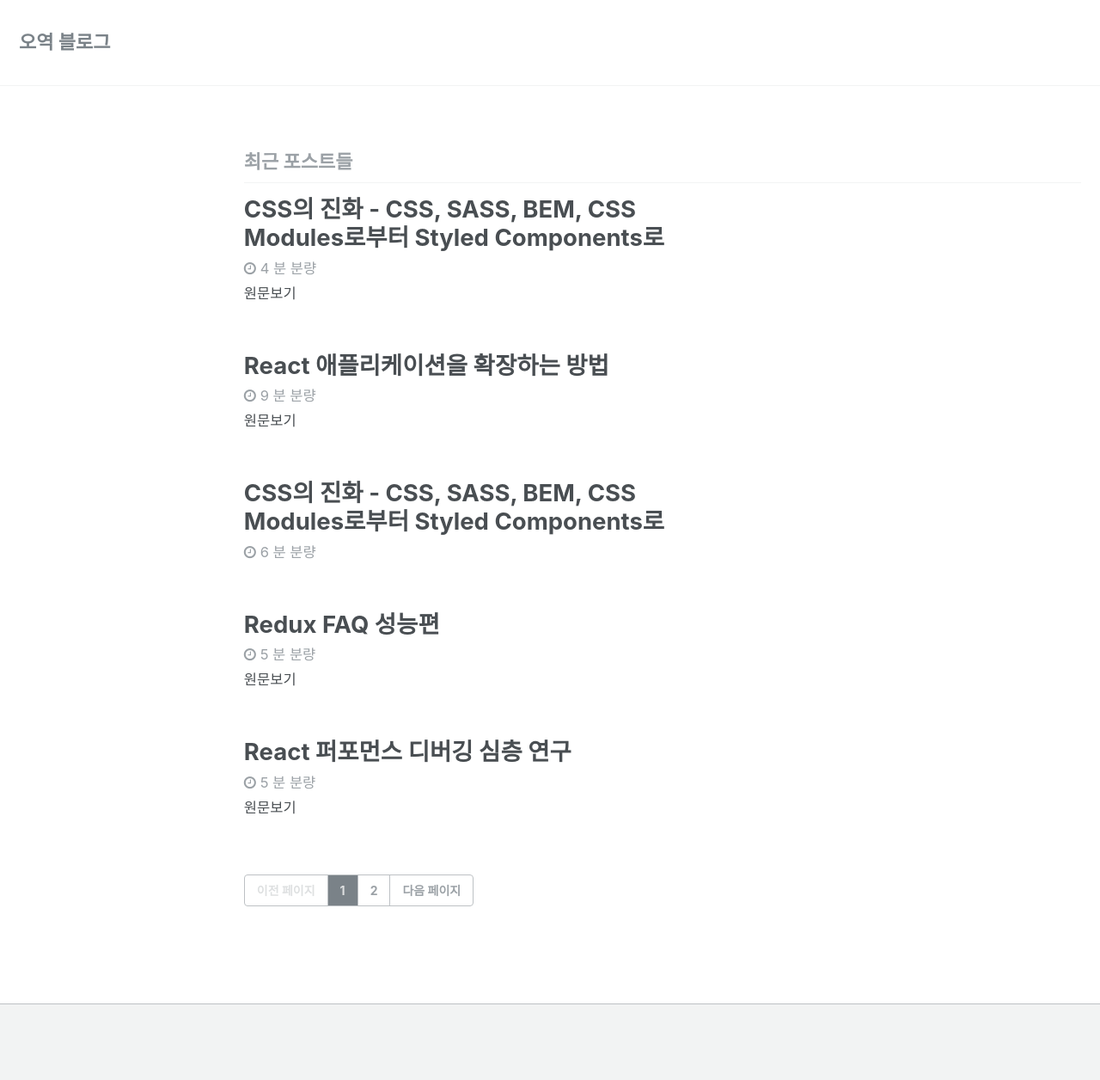
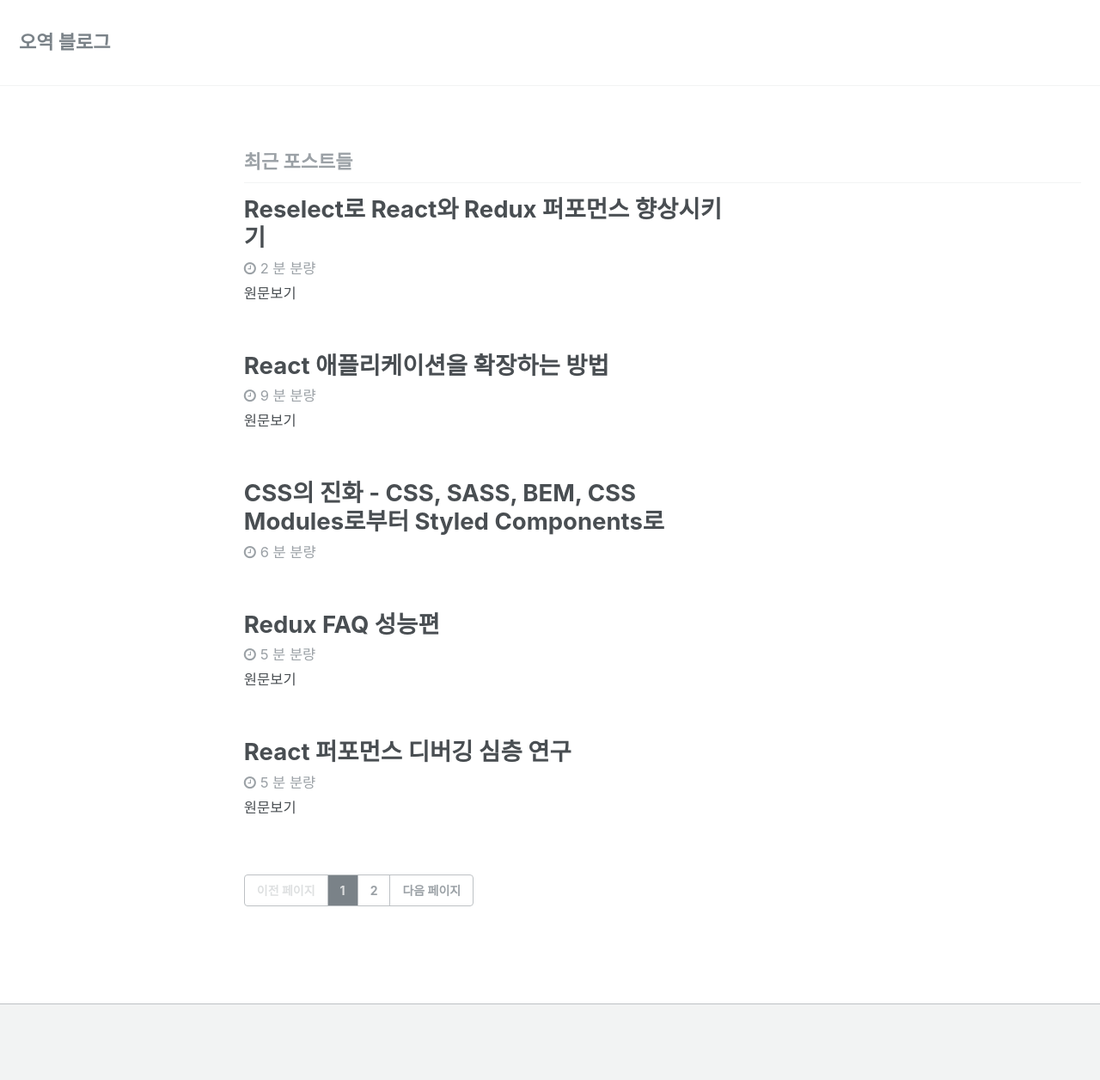
Before and after one commit to orezytivarg/orezytivarg.github.io, a Jekyll site: the page built from index.html, in a window 1280 px wide. Shown: the whole page at 86% size. Built offline with Jekyll 4.4.1, drawn with Linux system fonts in a browser that asks for light colours; the list of posts is cut into pages by our own code; some of the changed lines change nothing that is shown.

Commit message:
translate new post

```diff
--- a/_posts/2017-01-13-improving-react-and-redux-performance-with-reselect.md
+++ b/_posts/2017-01-13-improving-react-and-redux-performance-with-reselect.md
@@ -1,66 +1,67 @@
 ---
-id: css-evolution-from-css-sass-bem-css-modules-to-styled-components
-title: CSS의 진화 - CSS, SASS, BEM, CSS Modules로부터 Styled Components로
+id: improving-react-and-redux-performance-with-reselect
+title: Reselect로 React와 Redux 퍼포먼스 향상시키기
 category: Redux
 ---
 [원문보기](http://blog.rangle.io/react-and-redux-performance-with-reselect/)
 
-# Improving React and Redux performance with Reselect
+# Reselect로 React와 Redux 퍼포먼스 향상시키기
 
 ![](http://blog.rangle.io/content/images/2016/06/neil-fenton-memoization-1.gif)
 
-When used together, React and Redux are an awesome combination of technologies that help us structure applications with a true separation of concerns. Even with React being extremely performant out of the box, there comes a time when even higher performance is required.
+React와 Redux를 함께 사용하면 애플리케이션을 관심사가 분리되도로 구조화하는 최고의 기술 조합이 된다. 그러나 React가 아무리 기존에 비해 엄청난 성능을 보여주더라도 시간이 지나면 더욱 높은 성능이 요구되기 마련이다.
 
-One of the more expensive operations that React can perform is the rendering cycle. When a component detects a change in input, the render cycle is triggered.
+React가 실행하는 가장 값비싼 오퍼레이션 중 하나는 바로 렌더링 싸이클이다. 컴포넌트가 인풋 컨트롤의 변경을 탐지했을때, 렌더 사이클은 시작된다.
 
-When we first get started with React, we typically don’t worry about how costly these render cycles are. But as our UIs grow in complexity, we need to start concerning ourselves with them. React offers us some tools to hijack the render cycle and prevent re-rendering if we deem it isn't necessary. To do this, we can tap into the componentShouldUpdate lifecycle event, and return a boolean that says whether or not the component should update. This is the basis of the PureRenderMixin, which compares the incoming props and state with the previous props and state, and returns false if equality passes.
+React를 처음 접했을때, 우리는 렌더 사이클에 대해서 아무런 걱정도 하지 않았다. 그러나 UI가 커지고 복잡해짐면서 그에대한 걱정을 시작할 필요가 있었다. React는 불필요한 렌더링을 예방할 수 있도록 렌더 싸이클을 중간에 가로챌 수 있는 툴을 제안한다. shouldComponentUpdate 라이프사이클 이벤트를 이용하여 true false를 반환하면 된다. 이것은 이전 props와 새 props의 동등성을 비교하여 동등할때 false를 리턴하는 PureRenderMixin의 기반이 된다.
 
-This, coupled with Immutable datasets, provides us with a substantial performance improvement because we can easily determine if a component should re-render or not. Unfortunately, this only goes so far.
+이것은 Immutable 데이터셋과 결합하여 상당한 성능 향상을 제공한다. 유감스럽게도 지금은 여기까지다.
 
-Consider the following problem: We are building a shopping cart, with 3 types of input:
+다음 문제를 고려해보자: 3가지 타입의 입력을 받는 쇼핑 카트를 만들고 있다.
 
-- Items in the cart
-- Quantity of those items
-- Applicable tax (based on state or province)
+- 카트 안의 아이템들
+- 각 아이템들의 양
+- 적용된 세금(시/도를 기준으로 함)
 
-The problem is that whenever the state of any of the inputs is modified (a new item is added, a quantity is changed, or the selected state is changed), everything will need to be recalculated and rerendered. You can see how this would be problematic if we had hundreds of items in our cart. Changing the tax percentage would trigger a recalculation of the items in the cart, but shouldn’t. The tax percentage is simply a change in the derived data. Only the total, and tax total, should change and trigger subsequent updates. Let’s look at how we can fix these problems.
+문제는 어떤 입력이 수정되더라도(새 아이템 추가, 수량 변경 혹은 현재 선택된 아이템), 모든 것이 재계산되고 재 렌더링 되야 할 필요가 있다. 아마 당신들도 카트에 수백개의 아이템이 있을 경우에 이것이 문제가 될 수 있다는 것을 알 것이다. 세금의 비율을 변경하는 것도 역시 재계산을 시작하게 한다. 하지만 정상적이라면 그렇지 않아야 한다. 물건값 합계와 세금 합계는 서로 독립적으로 업데이트되야 한다. 이 문제를 어떻게 해결할 수 있는지 알아보자.
 
-## Reselect to the rescue
+## Reselect 구조대
 
-Reselect is a library for building memoized selectors. We define selectors as the functions that retrieve snippets of the Redux state for our React components. Using memoization, we can prevent unnecessary rerenders and recalculations of derived data which in turn will speed up our application.
+Reselect는 memoized selector를 만들기 위한 라이브러리다. 셀렉터란 Redux state를 잘라내어 React 컴포넌트에게 전달하는 기능을 하는 함수다. 메모이제이션을 사용하면, 파생 데이터 때문에 발생하는 불필요한 재렌더링과 재계산을 예방할 수 있어 애플리케이션의 속도를 올려준다.
 
-Consider the following example:
+다음 예제를 살펴보자:
 
 ![](http://blog.rangle.io/content/images/2016/06/image00-1.png)
 
-If we had several hundred, or thousands of items, rerendering all the items in our cart would be costly even if only the tax-percentage changes. What if we implemented a search? Should we have to recalculate the items and their taxes over and over every time the user searched their cart? We can prevent these costly operations by moving them to use memoized selectors. With memoized selectors, if the state tree is large, we don’t have to worry about expensive calculations being performed every time the state changes. We can also add additional flexibility to our frontend by breaking these out into individual components.
+만약 수백 수천개의 아이템이 있을 경우, 세율 변경만으로도 카트안의 모든 아이템을 재렌더링할 것이다. 검색을 구현한다면? 사용자가 카트를 검색할 때마다 세금을 계속 재계산해야만 할까? 이런 비용소모적인 오퍼레이션은 메모이즈드 셀렉터를 이용함으로써 방지할 수 있다. 메모이즈드 셀렉터를 쓰면, 상태 트리가 큰 경우에도 스테이트가 변경될 때마다 값비싼 계산을 해야한다는 걱정을 할 필요가 없게된다. 또한 개별 컴포넌트로 쪼갤 수 있는 유연함도 얻게된다.
 
-Let’s look at a simple selector using Reselect:
+Reselect를 사용한 간단한 셀렉터를 보자:
 
 ![](http://blog.rangle.io/content/images/2016/06/image03-1.png)
 
-In the above example, we’ve broken our cart item retrieval function into two functions. The first function (Line 3) will simply get all the items in the cart and the second function represents a memoized selector. Reselect exposes the createSelector API which allows us to build a memoized selector. What this means is that getItemsWithTotals will be calculated the first time the function runs. If the same function is called again, but the input (the result of getItems) has not changed, the function will simply return a cached calculation of the items and their totals. If the items are modified (e.g. an item is added, a quantity is changed, anything that manipulates the result of getItems), then the function will be executed again.
+위의 예제에서, 카트 아이템을 획득하는 함수를 2개로 쪼갰다. 첫 번째 함수(3번째 줄)는 카트의 모든 아이템을 얻어오고, 두 번째 함수는 메모이즈드 셀렉터를 나타낸다. Reselect는 메모이즈드 셀렉터를 만들어주는 createSelector API를 노출하고 있다. 이것이 의미하는 바는 getItemsWithTotals가 처음 실행될 때는 계산된다는 것이다. 만약 다시 한번 같은 함수가 불렸는데 입력(getItems의 결과)이 변경되지 않았다면, items와 합계에 대해 캐시된 계산 결과를 리턴할 것이다. 만약 아이템이 수정되었다면( 아이템이 추가되거나, 수량이 변경되거나, getItems의 결과에 영향을 주는 어떤 일이든), 함수는 다시 실행될 것이다.
 
-This is a powerful concept as it allows us to completely optimize which components should be rerendered, and when their derived state should be recalculated. This means we no longer have to worry about getItems – and subsequently the total cost of each item being calculated – when operations that don’t impact their state are performed.
+이것은 재렌더링되야만 하는, 상태에 의해 재계산되야만 하는 컴포넌트에 대해 완전한 최적화를 허용하는 강력한 개념이다. getItems에 대해 더 이상 고민하지 않아도 된다는 뜻이다 - 그리고 getItems 때문에 각 아이템을 다시 계산하는 전체 비용도 - 상태를 실제로 변경하지 않는 작업이 수행될 때에는.
 
-We can continue this trend by creating selectors for all of our derived data. This includes the subtotal calculation, the total tax calculation, and the final total:
+모든 파생 데이터에 대해서 이러한 셀렉터를 생성해도 된다. 파생 데이터에는 소계, 세금 합계, 최종 합계 등이 포함된다.
 
 ![](http://blog.rangle.io/content/images/2016/06/image01-1.png)
 
-## Making use of a selector
+## 셀렉터 사용하기
 
-With our selectors in place, let’s now look at how we can take advantage of the getItemsWithTotals selector in one of our components:
+컴포넌트 중 하나에서 셀렉터를 적절히 사용하여 어떻게 getItemsWithTotals 셀렉터의 이점을 취할 수 있는지 알아보자:
 
 ![](http://blog.rangle.io/content/images/2016/06/image02-1.png)
 
-We now have a component that only understands the items in the cart. This is a nice approach because it does not have to concern itself with totals, subtotals, etc. While it is not the most useful component for reuse, it is a very performant component. Changes that it does not concern itself with (e.g. changes to the tax calculation), will not cause additional rerenders.
+오직 카트안의 아이템만 이해하는 어떠한 컴포넌트가 있다. 이것은 합계나 소계 등을 구분할 필요가 없기 때문에 괜찮은 접근 방법이다. 재사용에 가장 유용한 컴포넌트는 아니지만 매우 성능 좋은 컴포넌트다. 자체적으로 관련이 없는 변경사항(예. 세금 계산법 변경)으로 인한 추가적인 재렌더링이 일어나지 않는다.
 
-Applying this approach to the rest of the shopping cart means we will have a component that is responsible for displaying the subtotal, total, and tax calculation.
+이 방법을 카트의 나머지 부분에 적용하면 소계, 합계 및 세금 계산에 대대 각각 책임을 갖는 컴포넌트를 만들게 된다.
 
-Making these optimizations early in your application means less work in the future when you need to correct performance problems. I recommend moving to using reselect as soon as possible. One of the major benefits of moving our selectors out of our components means that we can easily test these derived data calculations just as we would any other JavaScript function. We simply mock our Redux state and then check for the expected output based on the state provided.
+어플리케이션 초기에 이런 최적화를 수행하면 성능 문제를 해결해야할만한 작업이 줄어들게 된다. 가능한 빨리 reselect를 사용하는 것을 추천한다. 셀렉터를 컴포넌트 밖으로 옮기는 주요 이점 중 하나는 다른 자바스크립트 합수들 처럼 파생된 데이터를 계산하는 함수를 쉽게 테스트할 수 있다는 것을 의미한다. Redux의 상태를 모킹한 다음 제공된 상태를 기반으로 하는 기대값을 확인하면 된다.
 
-For a further demonstration of these concepts, refer to the demo here: https://github.com/neilff/react-redux-performance
+이 개념을 더 많이 구현한 데모는 다음을 참고하라:
+ https://github.com/neilff/react-redux-performance
 
 # React & Redux Resources
 
-For more on React, from our team to yours, you can check out these informative videos and webinars. Better yet, we encourage you to inquire about custom training to ramp up your knowledge of the fundamentals and best practices with custom course material designed and delivered to address your immediate needs. We also have more on redux [here](http://rangle.io/resources/tags/redux/).
+React에 대한 더 자세한 내용은 비디오나 webinar를 이용하라. 모범 사례에 대한 맞춤 교육을 문의하면 좋을 것이다. 우리 사이트에도 [redux](http://rangle.io/resources/tags/redux/)에 대해서 더 설명하고 있다.
```
